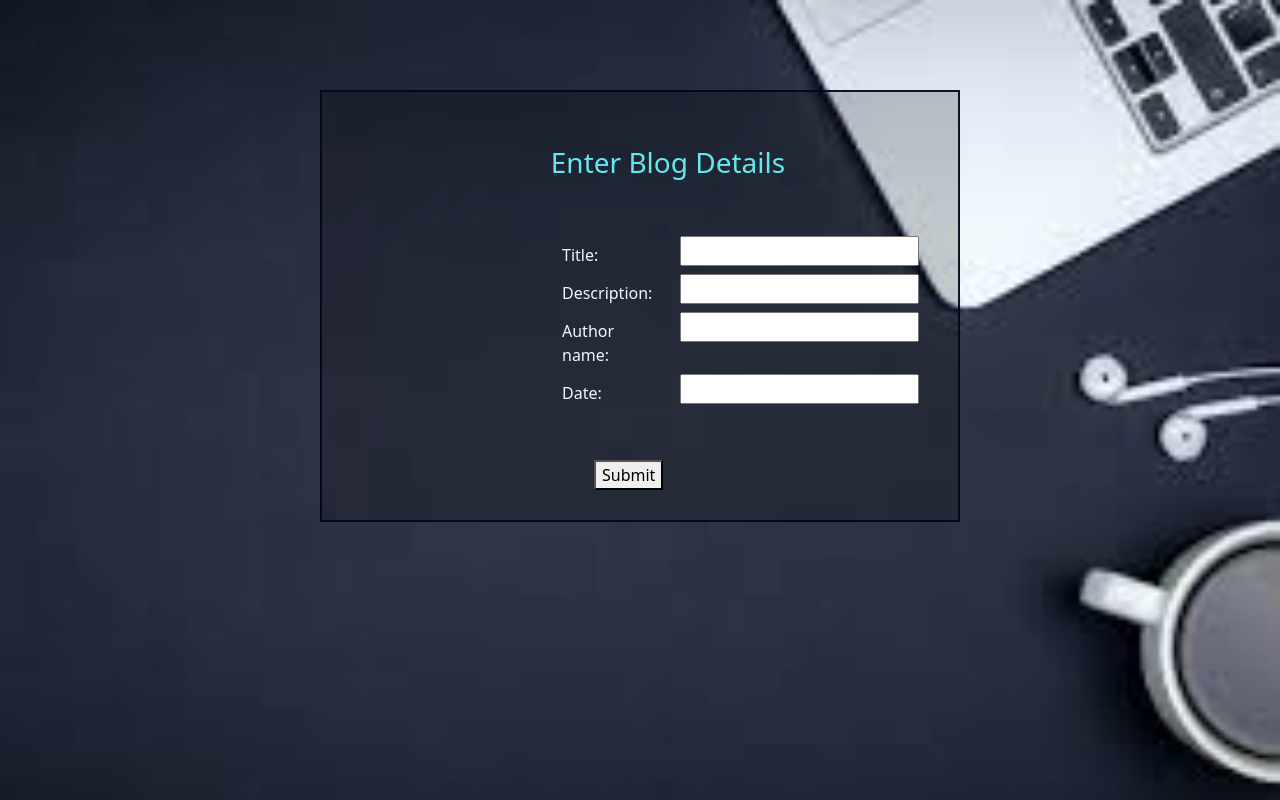
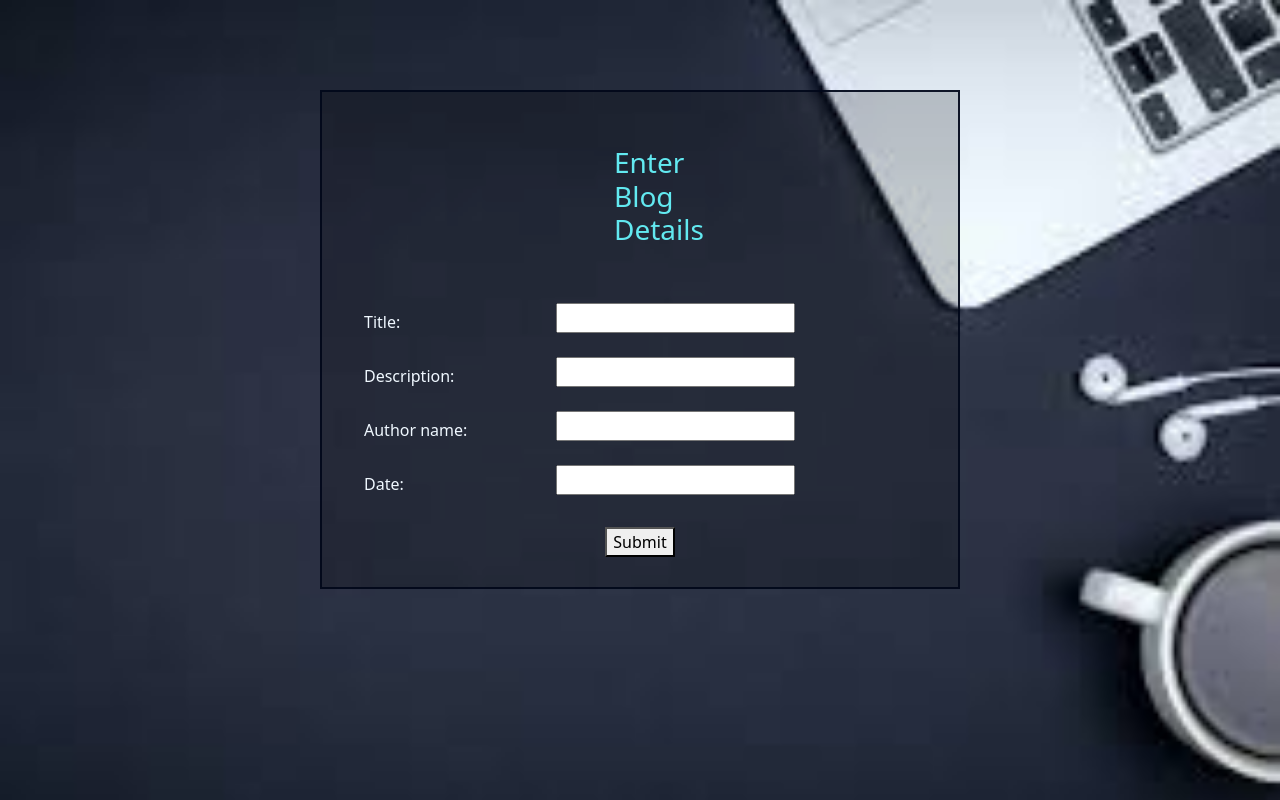
Before and after one commit to KeerthanaJohn2001/Blog-app, a Django app: page /emp in a window 1280 px wide. Run offline with Django 5.2, Linux system fonts and the light colour scheme.

Commit message:
blog completed

```diff
--- a/blogapp/models.py
+++ b/blogapp/models.py
@@ -1,6 +1,6 @@
 from django.db import models
 
-# Create your models here.
+
 class Blog(models.Model):
     title= models.CharField(max_length=20)
     description= models.CharField(max_length=100)
--- a/blogapp/static/css/style.css
+++ b/blogapp/static/css/style.css
@@ -8,6 +8,7 @@ form {
     }
     h3{
         color: rgb(98, 233, 240);
+        padding-left: 250px;
     }
     h6,h5{
         color:aliceblue;
@@ -24,9 +25,9 @@ form {
     .form label{
         text-align: left;
     }
-    .myrow{
+    /* .myrow{
         padding-left: 80px;
-    }
+    }  */
     /* .demo h3{
         text-align: center;
         padding-bottom:30px;
--- a/blogapp/templates/index.html
+++ b/blogapp/templates/index.html
@@ -12,43 +12,41 @@
         {% csrf_token %}
   <div class="container">
   <br>
-    <div class="row myrow" >
       <div class="form-group row demo">
-        <div class="col-sm-12 col-md-12">
+        <div class="col-sm-4 col-md-4">
           <h3 class="text-center">Enter Blog Details</h3>
         </div>
       </div>
       <div class="form-group row demo justify-content-center mt-5">
-        <label class="col-sm-3  col-form-label justify-content-center">Title:</label>
-        <div class="col-sm-3 justify-content-center">
+        <label class="col-sm-4 col-form-label">Title:</label>
+        <div class="col-sm-8">
           {{ form.title }}
         </div>
       </div>
-      <div class="form-group row demo justify-content-center">
-        <label class="col-sm-3 col-form-label justify-content-center">Description:</label>
-        <div class="col-sm-3 justify-content-center">
+      <div class="form-group row demo justify-content-center my-3">
+        <label class="col-sm-4 col-form-label justify-content-center">Description:</label>
+        <div class="col-sm-8 justify-content-center">
           {{ form.description }}
         </div>
       </div>
-      <div class="form-group row demo justify-content-center">
-        <label class="col-sm-3 col-form-label justify-content-center">Author name:</label>
-        <div class="col-sm-3 justify-content-center">
+      <div class="form-group row demo justify-content-center my-3">
+        <label class="col-sm-4 col-form-label justify-content-center">Author name:</label>
+        <div class="col-sm-8 justify-content-center">
           {{ form.author_name}}
         </div>
       </div>
-      <div class="form-group row demo justify-content-center">
-        <label class="col-sm-3 col-form-label justify-content-center">Date:</label>
-        <div class="col-sm-3 justify-content-center">
+      <div class="form-group row demo justify-content-center my-3">
+        <label class="col-sm-4 col-form-label justify-content-center">Date:</label>
+        <div class="col-sm-8 justify-content-center">
           {{ form.date }}
         </div>
   </div>
     <div class="form-group row demo">
     <label class="col-sm-1 col-form-label"></label>
-    <div class="col-sm-8 mt-5">
+    <div class="col-sm-8 mx-5 mt-2">
     <center><button type="submit">Submit</button>  </center>
     </div>
   </div>
-</div>
 </div>
 </form>
 <script src="https://cdn.jsdelivr.net/npm/bootstrap@5.3.3/dist/js/bootstrap.bundle.min.js" integrity="sha384-YvpcrYf0tY3lHB60NNkmXc5s9fDVZLESaAA55NDzOxhy9GkcIdslK1eN7N6jIeHz" crossorigin="anonymous"></script>
--- a/blogapp/urls.py
+++ b/blogapp/urls.py
@@ -4,6 +4,7 @@ from blogapp import views
 urlpatterns = [
     # path('admin/', admin.site.urls),
     path('emp', views.emp,name="emp"),
+    path('',views.show,name="show"),
     path('show',views.show,name="show"),
     path('edit/<int:id>', views.edit),
     path('update/<int:id>', views.update),
```
